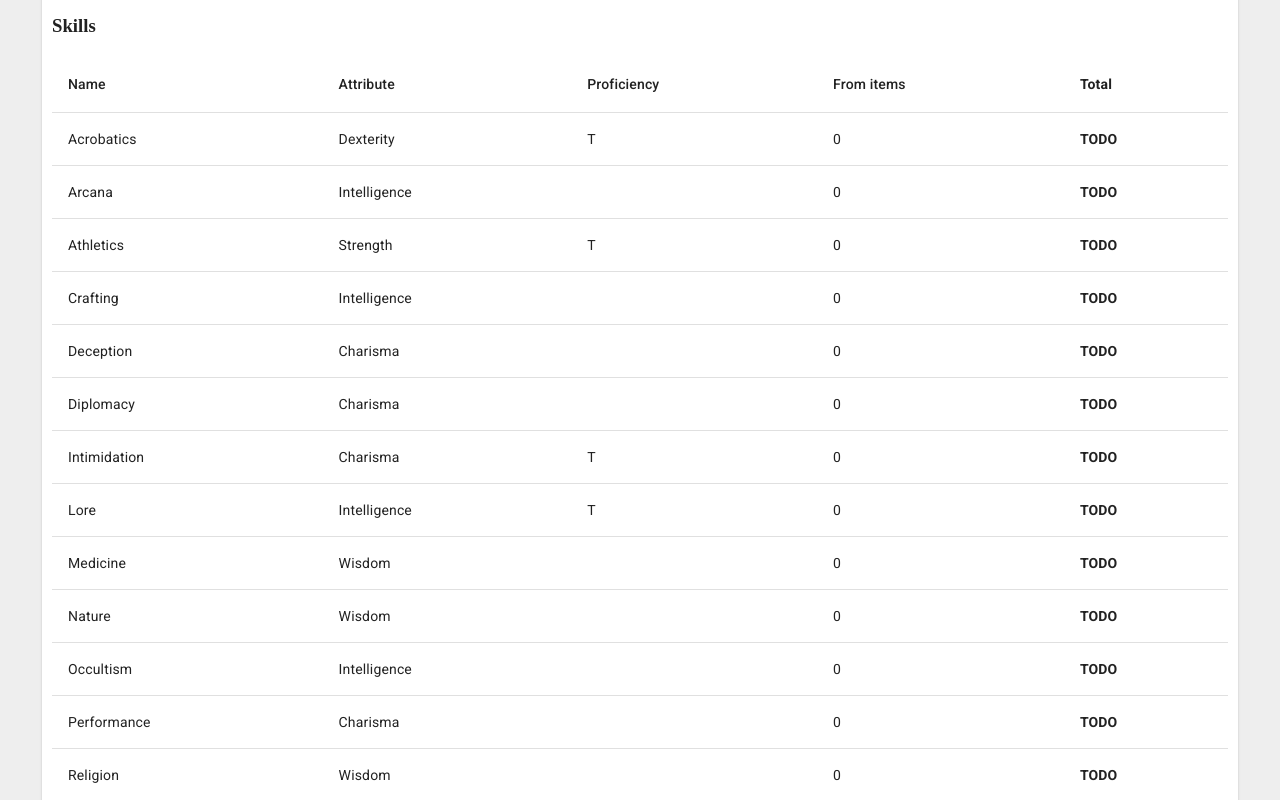
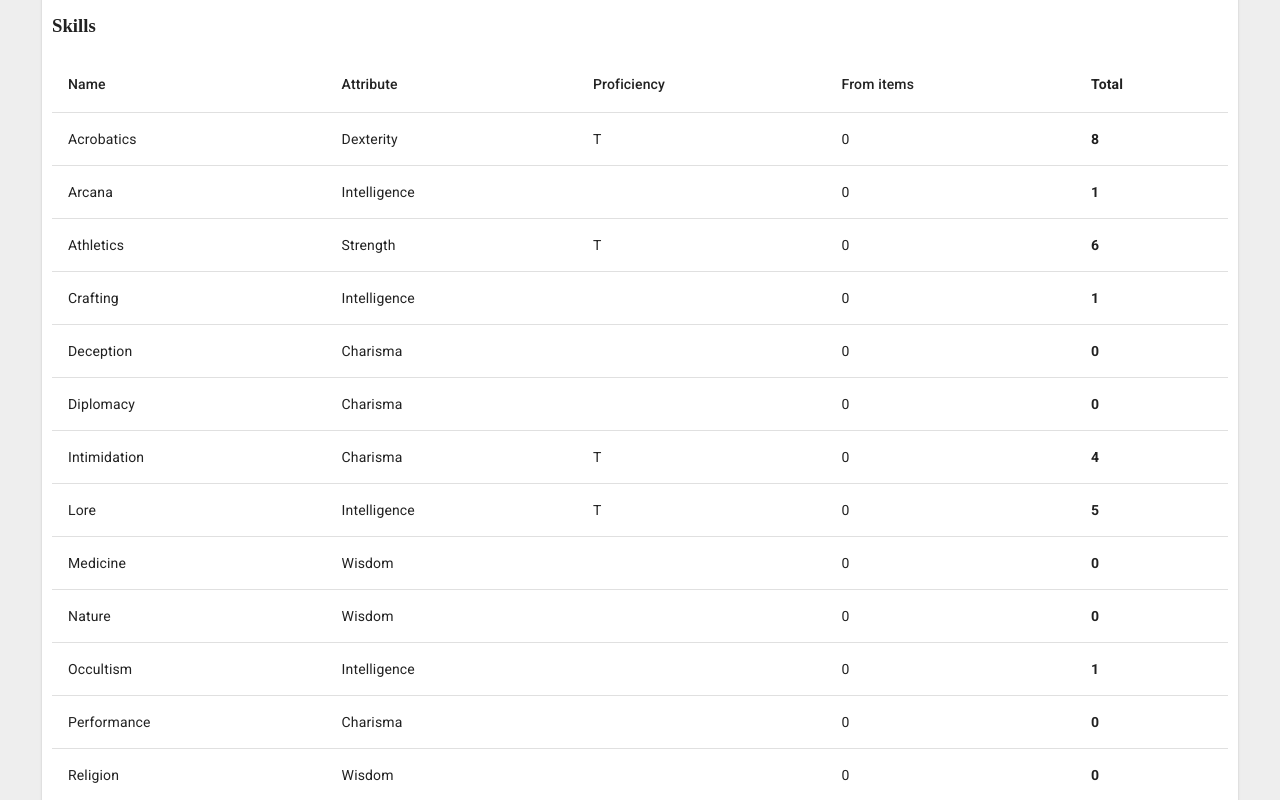
Before and after one commit to Celeo/pf2sheet, a React app: page / in a window 1280 px wide. Shown: the part 1300-2100 px from the top of the page. Built offline with nearby package versions, Linux system fonts and the light colour scheme.

Commit message:
rule fix

```diff
--- a/src/App.tsx
+++ b/src/App.tsx
@@ -14,7 +14,7 @@ import {
 } from '@material-ui/core'
 import './App.css'
 import { Ability, Attack, Skill } from './characterDataModels'
-import { getAbilityMod, formatMod } from './rules'
+import { getAbilityMod, formatMod, calculateSkillMod } from './rules'
 import * as characterData from './data.json'
 
 // const useStyles = makeStyles((theme: Theme) => createStyles({}))
@@ -137,7 +137,7 @@ const App = () => {
                   <TableCell>{ skill.ability }</TableCell>
                   <TableCell>{ skill.proficiency }</TableCell>
                   <TableCell>{ skill.fromItems }</TableCell>
-                  <TableCell><strong>TODO</strong></TableCell>
+                  <TableCell><strong>{ calculateSkillMod(skill, characterData.general.level, characterData.abilities) }</strong></TableCell>
                 </TableRow>
               ))
             }
--- a/src/rules.ts
+++ b/src/rules.ts
@@ -12,6 +12,9 @@ export const formatMod = (mod: number): string => {
 export const getProficiencyMod = (proficiency: string, level: number): number => {
   let val = 0
   switch (proficiency) {
+    case "": {
+      return 0
+    }
     case "T": {
       val = 2
       break
```
Also changed, not shown: 1 other file (tests, documents, lock files or other folders).
